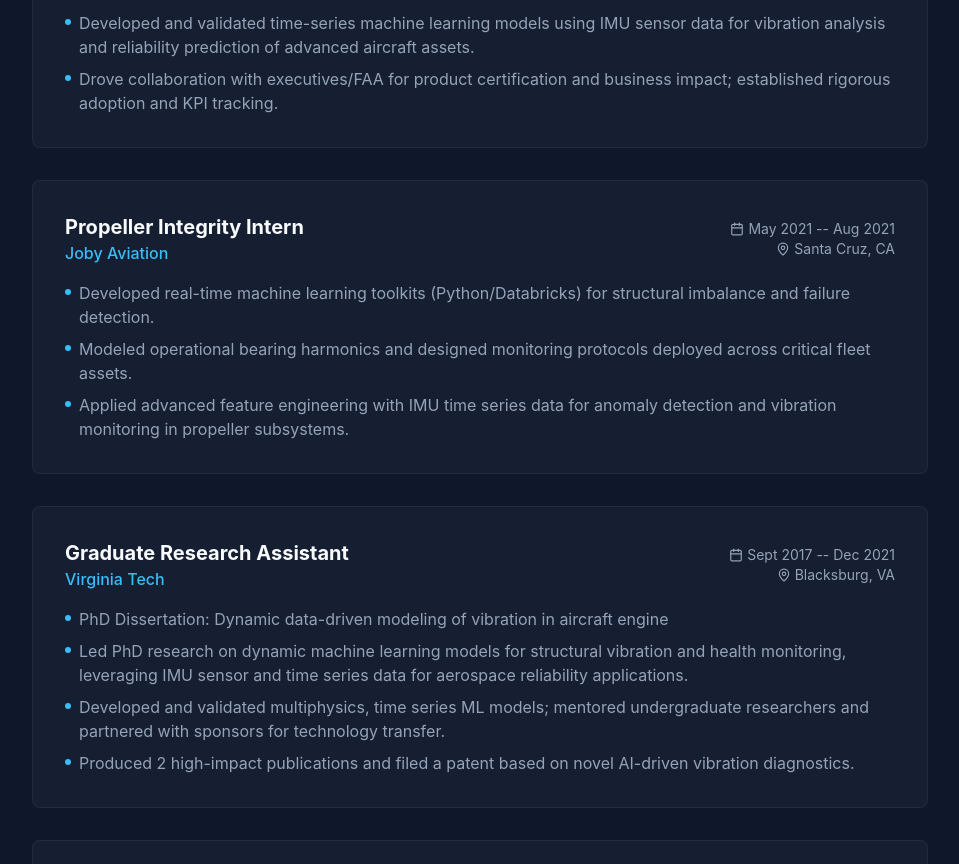
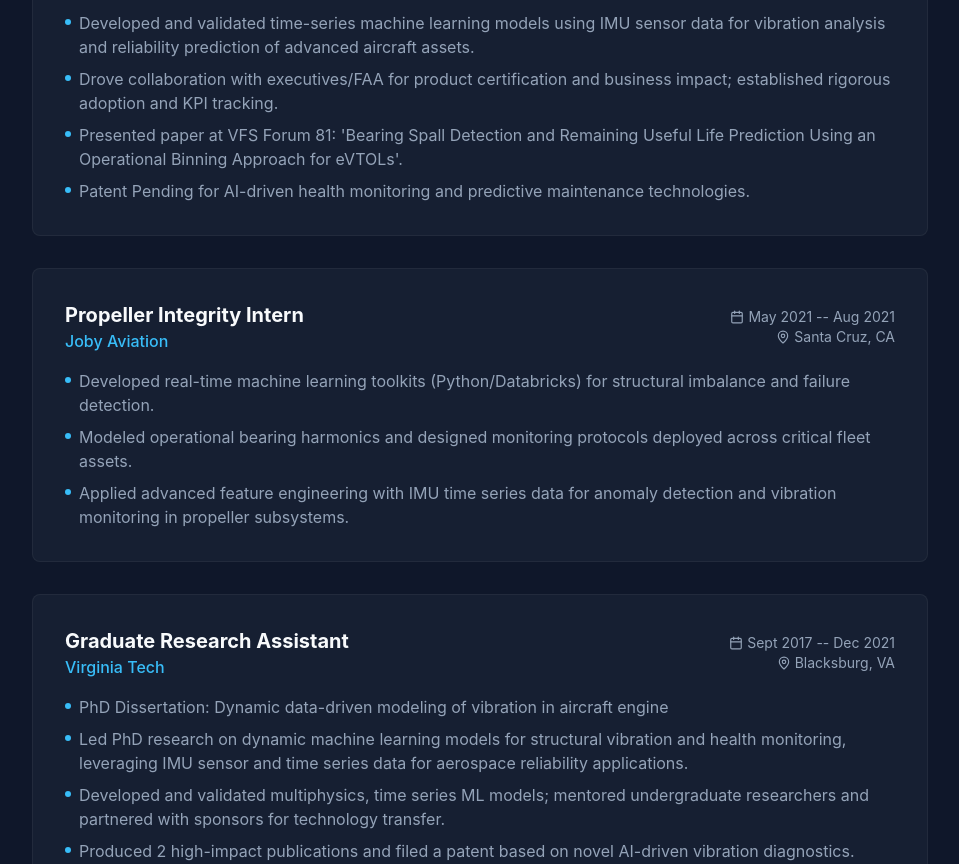
Before and after one commit to manukrisvt/portfolio, a React (Vite) app: page / in a window 1280 px wide. Shown: the part 2140-3004 px from the top of the page, without its empty margins (160-1119 px from the left). Built offline with nearby package versions, Linux system fonts and the light colour scheme.

Commit message:
Add VFS paper and Patent Pending to Joby experience

```diff
--- a/src/data.js
+++ b/src/data.js
@@ -48,7 +48,9 @@ export const experience = [
             "Led team to build AI agents (LLMs + RAG) for production fleet analysis; reduced expert workload by 40% and improved maintenance responsiveness.",
             "Improved data pipeline runtimes by 60%, integrating Databricks-based solutions for real-time risk detection and model validation.",
             "Developed and validated time-series machine learning models using IMU sensor data for vibration analysis and reliability prediction of advanced aircraft assets.",
-            "Drove collaboration with executives/FAA for product certification and business impact; established rigorous adoption and KPI tracking."
+            "Drove collaboration with executives/FAA for product certification and business impact; established rigorous adoption and KPI tracking.",
+            "Presented paper at VFS Forum 81: 'Bearing Spall Detection and Remaining Useful Life Prediction Using an Operational Binning Approach for eVTOLs'.",
+            "Patent Pending for AI-driven health monitoring and predictive maintenance technologies."
         ]
     },
     {
```
